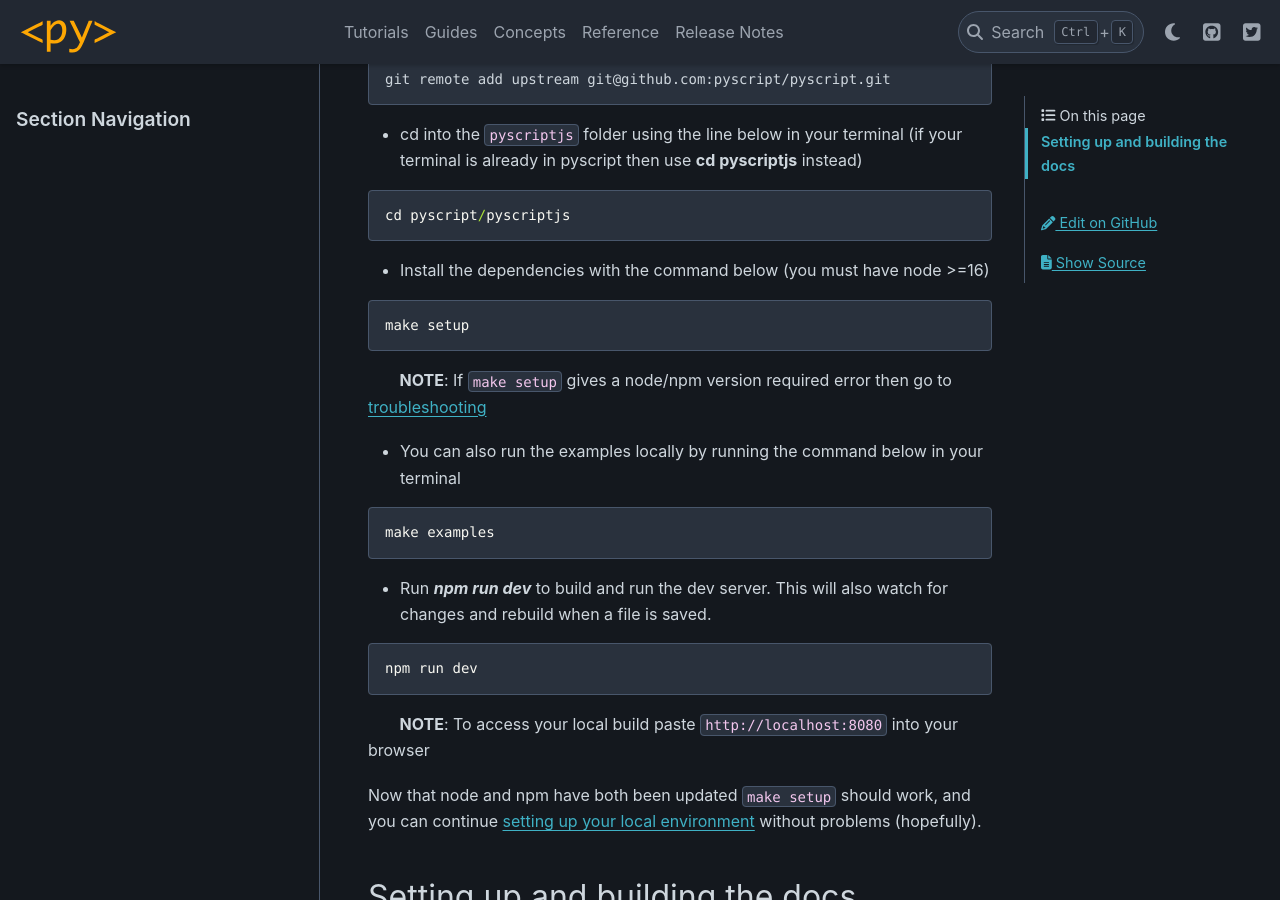
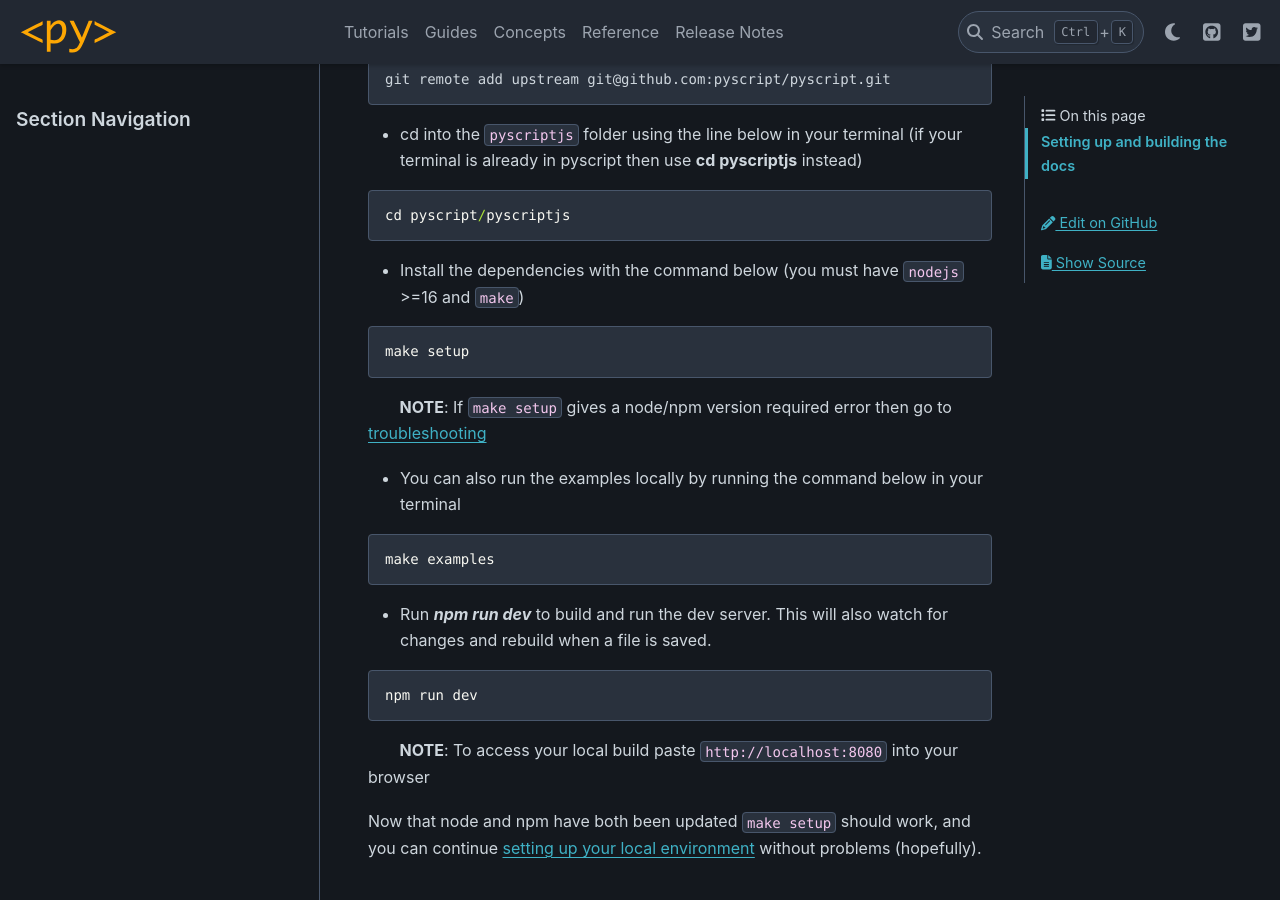
Before and after one commit to pyscript/pyscript, a Sphinx documentation site: the page built from docs/development/setting-up-environment.md, in a window 1280 px wide and 900 px high, scrolled down 411 px. Built offline with Sphinx 7.4.7 and the PyData theme 0.15.4, drawn with Linux system fonts in a browser that asks for light colours.

Commit message:
complete install guide

````diff
--- a/docs/development/setting-up-environment.md
+++ b/docs/development/setting-up-environment.md
@@ -20,7 +20,7 @@ git remote add upstream git@github.com:pyscript/pyscript.git
 cd pyscript/pyscriptjs
 ```
 
-* Install the dependencies with the command below (you must have node >=16)
+* Install the dependencies with the command below (you must have `nodejs` >=16 and `make`)
 
 ```
 make setup
````
